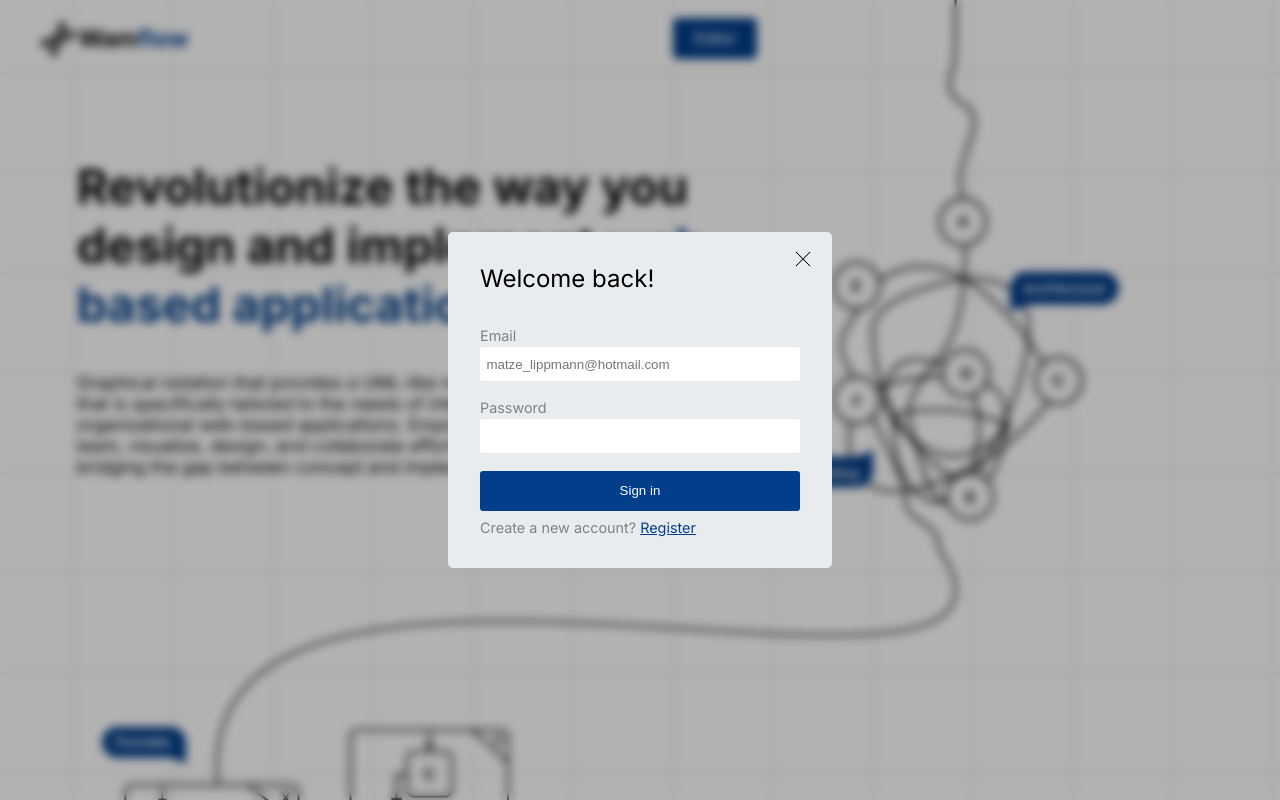
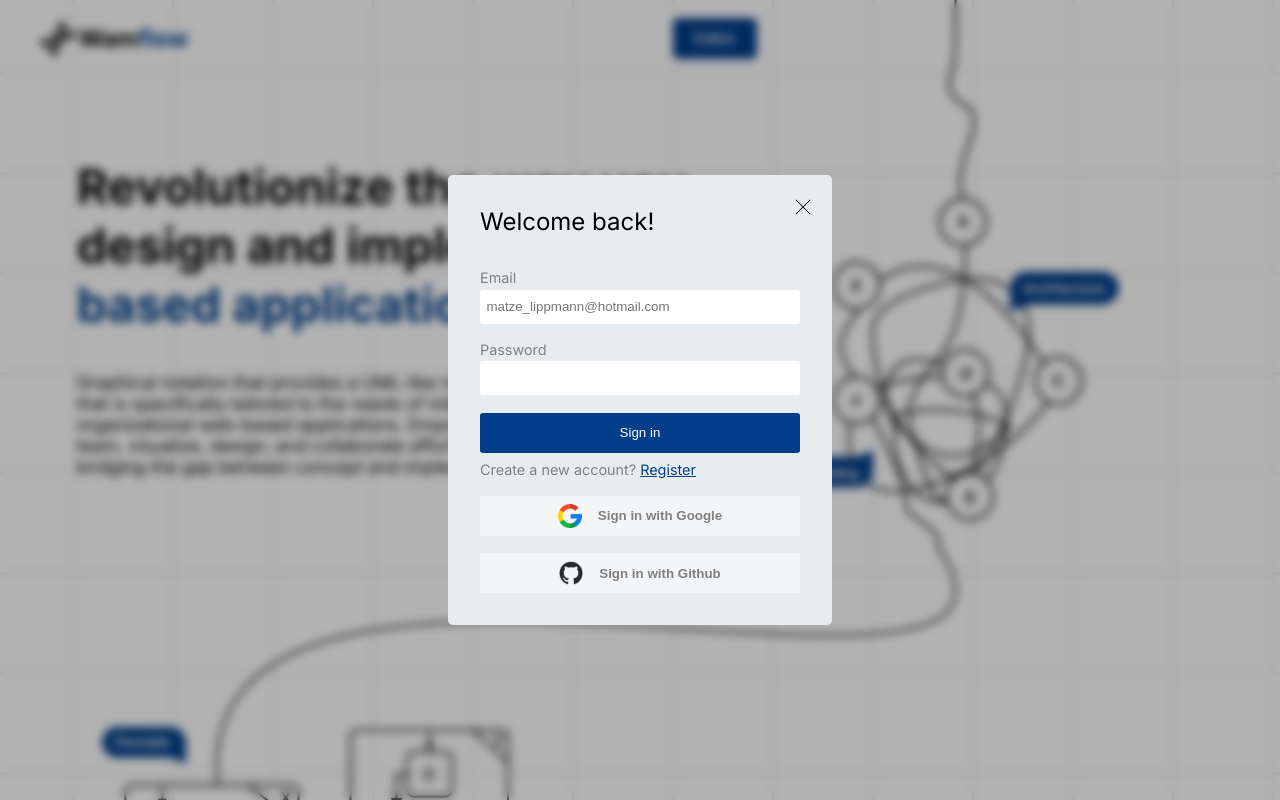
Before and after one commit to Krkeek/wamflow, a Next.js app: page / in a window 1280 px wide. Both pictures are taken after a click on the button "Editor". Shown: the top 800 px of the page. Built offline with nearby package versions, Linux system fonts and the light colour scheme; what @joint/core would draw is missing.

Commit message:
Provider Authentication

```diff
--- /dev/null
+++ b/src/app/api/v1/users/login/google/route.ts
@@ -0,0 +1,39 @@
+import {NextRequest, NextResponse} from "next/server";
+import {signInWithGoogle} from "@/server/utils/signInWithGoogle";
+
+
+type SuccessData = {
+    status: boolean;
+    user: any
+    accessToken?: string;
+}
+
+type FailData =  {
+    status: boolean;
+    message: string;
+}
+
+
+type ResponseBody = {
+    status: boolean,
+    message: any,
+    additionalInformation: any
+}
+
+
+export async function POST (req: NextRequest) {
+
+    const googleSignInResult : SuccessData | FailData = await req.json();
+    console.log(googleSignInResult.status);
+
+
+    return NextResponse.json<ResponseBody>({
+        status: true,
+        message: " ",
+        additionalInformation: " "
+
+    },{
+        status: 200
+    })
+
+}
--- a/src/app/globals.css
+++ b/src/app/globals.css
@@ -9,7 +9,8 @@
     --placeHolder-color: rgba(0, 0, 0, 0.5);
     --grid-color: rgba(0, 0, 0, 0.3);
     --errorBox-bg-color: #FFE7E7;
-    --errorBox-color: #FF0F0F
+    --errorBox-color: #FF0F0F;
+    --providerButtons-bg-color: rgba(255, 255, 255, 0.5);
 }
 
 html,body{
--- a/src/components/registerDialog/registerDialog.module.css
+++ b/src/components/registerDialog/registerDialog.module.css
@@ -80,3 +80,19 @@
      text-decoration: underline;
      cursor: pointer;
  }
+
+ .ProviderButton {
+     display: flex;
+     justify-content: center;
+     align-items: center;
+     gap: 1rem;
+     background-color: var(--providerButtons-bg-color);
+     color: var(--text-color-two);
+     font-weight: bold;
+
+ }
+
+ .OtherButtonImage {
+     width: 1.5rem;
+     height: auto;
+ }
--- a/src/components/registerDialog/registerDialog.tsx
+++ b/src/components/registerDialog/registerDialog.tsx
@@ -1,28 +1,33 @@
+"use client"
 import styles from './registerDialog.module.css'
 import Image from "next/image";
-import {useState} from "react";
+import {FormEvent, useState} from "react";
 import {redirect} from "next/navigation";
 import {setErrorBox} from "@/libs/redux/features/errorBoxSlice";
 import {useAppDispatch} from "@/libs/redux/hooks";
 import {passwordMatch} from "@/utils/passwordMatch";
+import {signInWithGoogle} from "@/server/utils/signInWithGoogle";
 
 interface RegisterDialogProps {
     isOpen: boolean;
-    setIsOpen: (isOpen: boolean) => void;
+    setIsOpenAction: (isOpen: boolean) => void;
 }
 
-export const RegisterDialog = ({isOpen, setIsOpen}: RegisterDialogProps) => {
+export const RegisterDialog = ({isOpen, setIsOpenAction}: RegisterDialogProps) => {
 
     const dispatch = useAppDispatch()
     const [isRegister, setIsRegister] = useState(false);
     const closeDialog = () => {
-        setIsOpen(false);
+        setIsOpenAction(false);
         setIsRegister(false)
     }
 
-    const handleSubmit = async (event: any) =>{
+    const handleSubmit = async (event: FormEvent<HTMLFormElement>) =>{
+
+        event.preventDefault()
+        const formData = new FormData(event.currentTarget)
         if (isRegister) {
-            if (passwordMatch(event.get('password'), event.get('confirmPassword'))){
+            if (passwordMatch(formData.get('password'), formData.get('confirmPassword'))){
                 const response = await fetch('/api/v1/users/register',{
                     method: "POST",
                     headers:{
@@ -30,9 +35,9 @@ export const RegisterDialog = ({isOpen, setIsOpen}: RegisterDialogProps) => {
                         "Access-Control-Allow-Origin" : "*"
                     },
                     body: JSON.stringify({
-                        email: event.get('email'),
-                        password: event.get('password'),
-                        name: event.get('name'),
+                        email: formData.get('email'),
+                        password: formData.get('password'),
+                        name: formData.get('name'),
                     })
 
                 });
@@ -60,8 +65,8 @@ export const RegisterDialog = ({isOpen, setIsOpen}: RegisterDialogProps) => {
                     "Access-Control-Allow-Origin" : "*"
                 },
                 body: JSON.stringify({
-                    email: event.get('email'),
-                    password: event.get('password')
+                    email: formData.get('email'),
+                    password: formData.get('password')
                 })
             });
             const responseBody = await response.json();
@@ -78,16 +83,31 @@ export const RegisterDialog = ({isOpen, setIsOpen}: RegisterDialogProps) => {
         }
     }
 
+    const googleSubmit = async () => {
+        const googleSignInResult = await signInWithGoogle();
+        if (googleSignInResult.status){
+            const response = await fetch('/api/v1/users/login/google',{
+                method: "POST",
+                headers:{
+                    "Content-Type" : "application/json",
+                    "Access-Control-Allow-Origin" : "*"
+                },
+                body: JSON.stringify({
+                    googleSignInResult: googleSignInResult,
 
-
-
+                })
+            });
+            const responseBody = await response.json()
+            console.log(responseBody);
+        }
+    }
 
     if (!isOpen) return null;
 
     return (
         <>
         {isOpen && (
-            <form action={handleSubmit}>
+            <form onSubmit={handleSubmit}>
                 <div className={`${styles.Container}`}>
                     <div className={`${styles.ContentContainer}`}>
                         <Image onClick={closeDialog} src={'/assets/close.webp'} width={20} height={20}
@@ -97,7 +117,8 @@ export const RegisterDialog = ({isOpen, setIsOpen}: RegisterDialogProps) => {
                         {isRegister && (
                             <>
                                 <label className={`${styles.Label}`}>Name</label>
-                                <input required autoComplete="given-name" className={`${styles.Input}`} placeholder={'Matze Lippmann'} type="text" name={'name'}/>
+                                <input required autoComplete="given-name" className={`${styles.Input}`}
+                                       placeholder={'Matze Lippmann'} type="text" name={'name'}/>
                             </>
                         )}
                         <label className={`${styles.Label}`}>Email</label>
@@ -111,16 +132,29 @@ export const RegisterDialog = ({isOpen, setIsOpen}: RegisterDialogProps) => {
                                 <input required className={`${styles.Input}`} type="password" name={'confirmPassword'}/>
                             </>
                         )}
-                        <button className={`${styles.Button}`}>{isRegister ? "Register" : "Sign in"}</button>
+                        <button type={"submit"}
+                                className={`${styles.Button}`}>{isRegister ? "Register" : "Sign in"}</button>
                         <div
                             className={`${styles.LoginSentence}`}>{isRegister ? "Already have an account? " : "Create a new account? "}<span
                             onClick={() => setIsRegister(!isRegister)}> {isRegister ? "Sign in" : "Register"}</span>
                         </div>
+                        <button type={"button"} className={`${styles.Button} ${styles.ProviderButton}`}>
+                            <Image
+                                className={`${styles.OtherButtonImage}`} width={15} height={15}
+                                src={'/google.webp'} alt={'google'}/>
+                            Sign in with Google
+                        </button>
+                        <button type={"button"} className={`${styles.Button} ${styles.ProviderButton}`}>
+                            <Image
+                                className={`${styles.OtherButtonImage}`} width={15} height={15}
+                                src={'/github.webp'} alt={'github'}/>
+                            Sign in with Github
+                        </button>
 
                     </div>
                 </div>
             </form>
-            )
+        )
         }
         </>
     )
--- a/src/components/topBar/topBar.tsx
+++ b/src/components/topBar/topBar.tsx
@@ -14,7 +14,7 @@ const TopBar = () =>{
                     <p className={`brandNameAnimation ${styles.BrandName}`}>Wam<span className={`${styles.BrandNameSpan}`}>flow</span></p>
                 </div>
                 <button onClick={() => setIsOpen(true)}  className={`${styles.Button}`}>Editor</button>
-                <RegisterDialog isOpen={isOpen} setIsOpen={setIsOpen} />
+                <RegisterDialog isOpen={isOpen} setIsOpenAction={setIsOpen}/>
 
             </div>
         </>
--- /dev/null
+++ b/src/server/utils/signInWithGoogle.ts
@@ -0,0 +1,42 @@
+import { signInWithPopup, GoogleAuthProvider } from "firebase/auth";
+import {auth} from "@/firebase";
+
+
+interface SuccessResponseData {
+    status: boolean;
+    user: any
+    accessToken?: string;
+}
+
+interface FailResponseData {
+    status: boolean;
+    message: string;
+}
+
+export const signInWithGoogle = async (): Promise<SuccessResponseData | FailResponseData> => {
+    const provider = new GoogleAuthProvider();
+
+    try {
+        const result = await signInWithPopup(auth, provider); // Wait for the result of signInWithPopup
+        const credential = GoogleAuthProvider.credentialFromResult(result);
+        const token = credential?.accessToken;
+        const user = result.user;
+        return {
+            status: true,
+            user: user,
+            accessToken: token,
+        };
+
+    } catch (error: any) {
+        const errorCode = error.code;
+        const errorMessage = error.message;
+       /* const email = error.customData?.email;
+        const credential = GoogleAuthProvider.credentialFromError(error);*/
+
+        return {
+            status: false,
+            message: errorCode + " : " + errorMessage
+        };
+    }
+
+};
--- a/src/utils/passwordMatch.ts
+++ b/src/utils/passwordMatch.ts
@@ -1,4 +1,4 @@
 
-export const passwordMatch= (password: string, confirmPassword: string): boolean => {
+export const passwordMatch= (password: FormDataEntryValue | null, confirmPassword: FormDataEntryValue | null): boolean => {
     return password === confirmPassword;
 }
```
Also changed, not shown: public/github.webp (added), public/google.webp (added).
